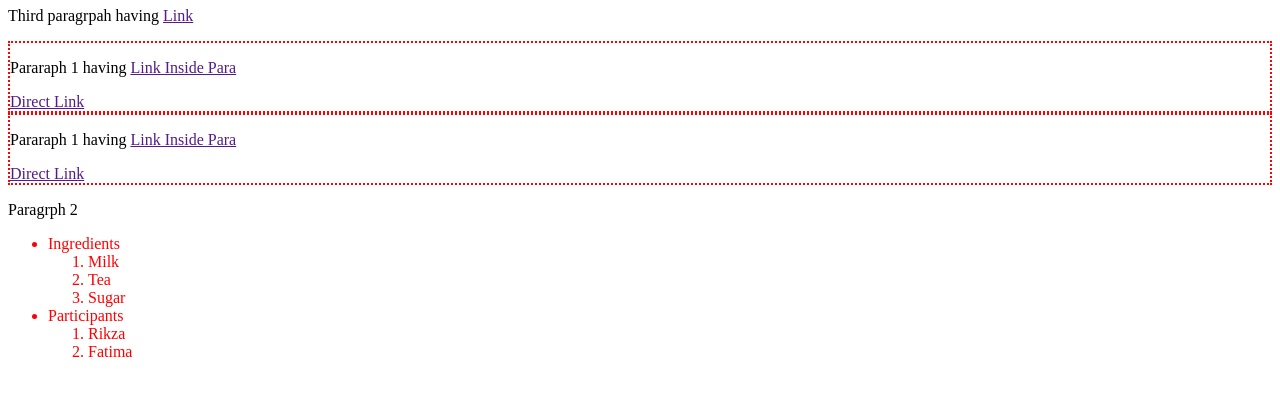
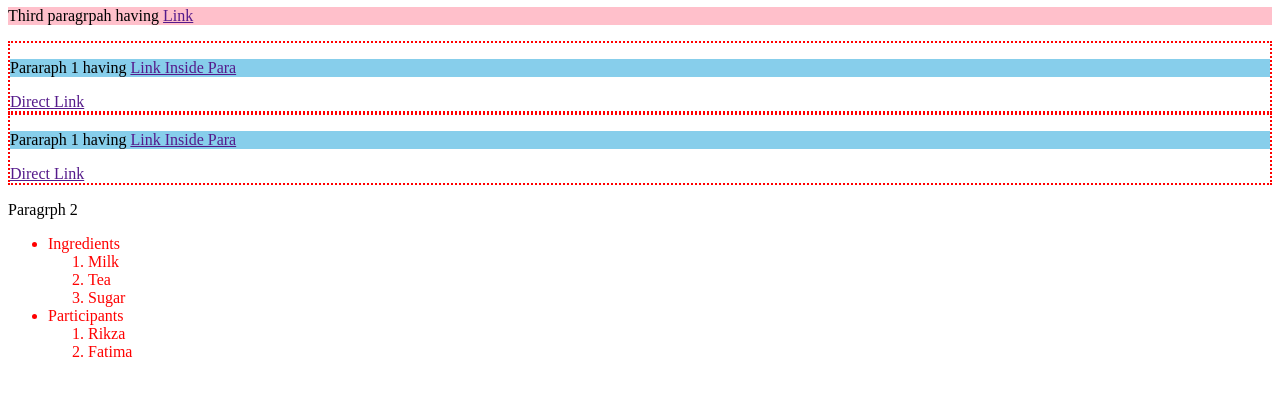
Before and after one commit to muqaddasazahra/Instructional-Material-Structuring-and-Styling-Web-Pages, a plain HTML site: page 5-CSS selectors/index.html in a window 1280 px wide. Shown: the part 391-800 px from the top of the page. Drawn offline with Linux system fonts and the light colour scheme.

Commit message:
Comments added for clarity

```diff
--- a/5-CSS selectors/styles.css
+++ b/5-CSS selectors/styles.css
@@ -1,16 +1,19 @@
-/* element selector
-div
+/* element selector ---> selects all element of that type on page
+div    --->selects all div elements on page
 {
      border-color: blue;
     border-width: 2px;
     border-style: solid;
 }*/
 
-
 li
 {
     color:red;
 }
+
+
+/* ------------------------------------------------------------------------------- */
+
 
 /* class selector
 .red
@@ -19,11 +22,16 @@ li
 } */
 
 
+/* ------------------------------------------------------------------------------- */
+
+
 /* child selector */
 li>a
 {
     color:red;
 }
+
+/* ------------------------------------------------------------------------------- */
 
 /* id selector---> select element uniquely */
 #main
@@ -31,37 +39,48 @@ li>a
     background-color: pink;
 }
 
+/* ----------------------------------------------------------------------------- */
 
-
-/* --------------------------------------------------- */
-
-#div3, #div4
+#div3, #div4  /*same can be achieved through div>div */
 {
     border-color: red;
     border-style:dotted;
     border-width: 2px;
 }
 
+/* --------------------------------------------------------------------------- */
 
 
-/* child selector
+/* child selector */
 div>div>p
+{
+    background-color: skyblue;
+}
 
+/* ------------------------------------------------------------------------- */
+
+/*
 descendant selector
 div div p
 {
 background-color: blue;
 }
+*/
 
-general selector
-h1~p
+/* --------------------------------------------------- -------------------*/
+
+/* general selector ---> selects all sibling elements of that type
+h1~p  selects all p siblings of h
+{
+    color:blue;
+}
+*/
+
+/* ----------------------------------------------------------------------- */
+
+
+/* adjacent selector---> selects only the immediate sibling  */
+h1+p  /*selects the immediate sibling p of h */
 {
     background-color: pink;
 }
-
-adjacent selector
-h1+p
-{
-    background-color: pink;
-}
-*/
```
